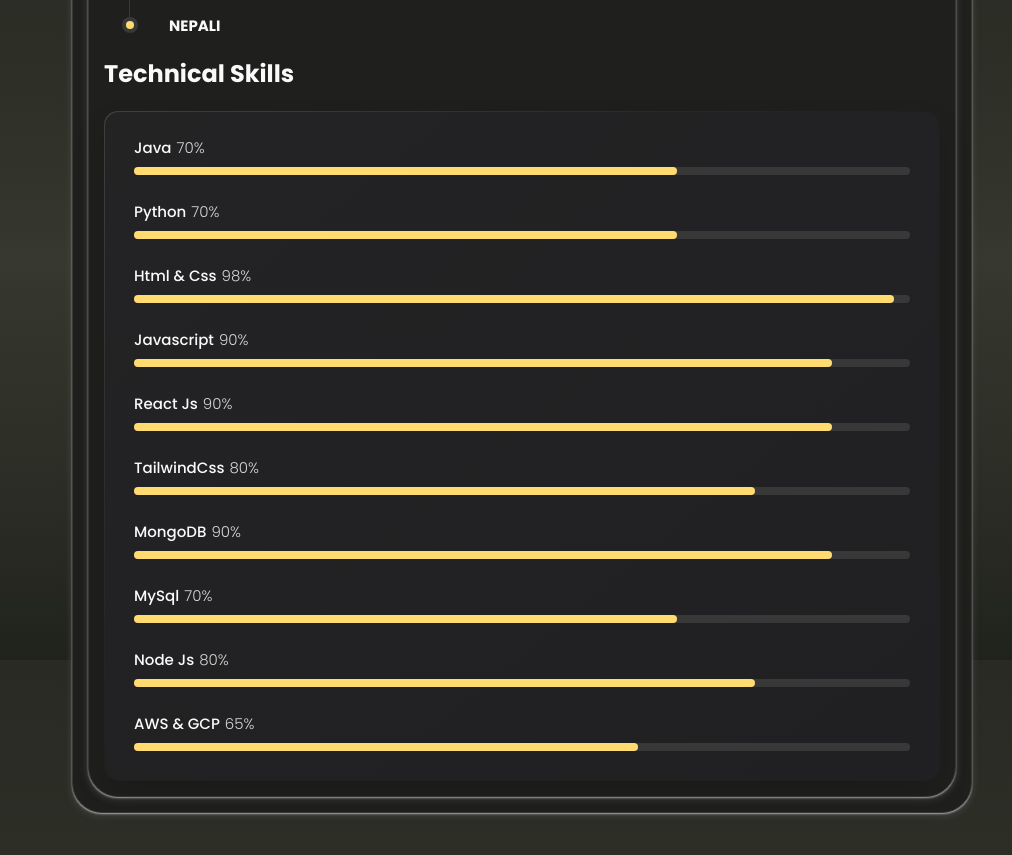
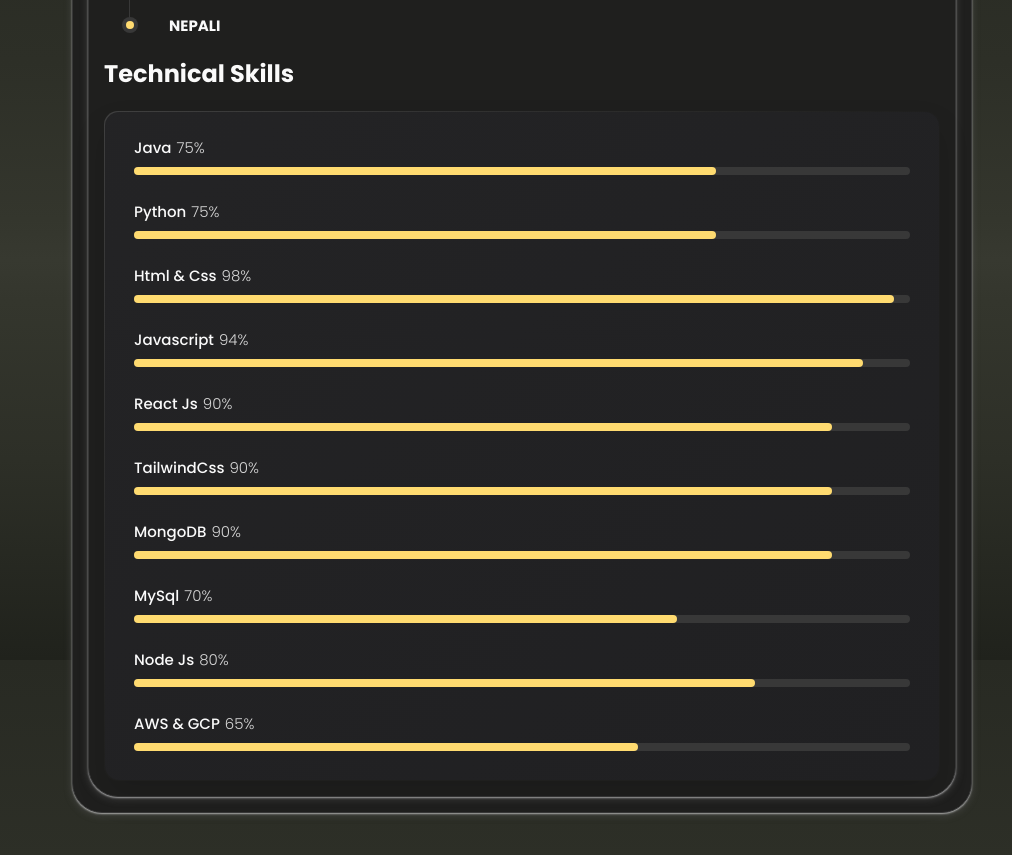
Before and after one commit to RajeevBaniya/portfolio, a React (Vite) app: page /resume in a window 1280 px wide. Shown: the part 940-1795 px from the top of the page, without its empty margins (268-1280 px from the left). Built offline with nearby package versions, Linux system fonts and the light colour scheme.

Commit message:
Update Resume.jsx

```diff
--- a/src/pages/Resume/Resume.jsx
+++ b/src/pages/Resume/Resume.jsx
@@ -72,12 +72,12 @@ const Resume = () => {
       <div className="skill">
         <h3 className="h3 skills-title">Technical Skills</h3>
         <ul className="skills-list content-card">
-          <SkillItem title="Java" value={70}  />
-          <SkillItem title="Python" value={70} />
+          <SkillItem title="Java" value={75}  />
+          <SkillItem title="Python" value={75} />
           <SkillItem title="Html & Css" value={98} />
-          <SkillItem title="Javascript" value={90} />
+          <SkillItem title="Javascript" value={94} />
           <SkillItem title="React Js" value={90} />
-          <SkillItem title="TailwindCss" value={80} />
+          <SkillItem title="TailwindCss" value={90} />
           <SkillItem title="MongoDB" value={90} />
           <SkillItem title="MySql" value={70} />
           <SkillItem title="Node Js" value={80} />
```
